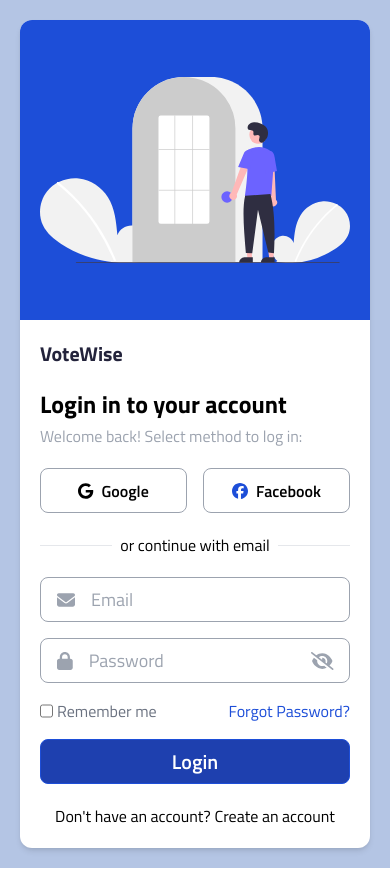
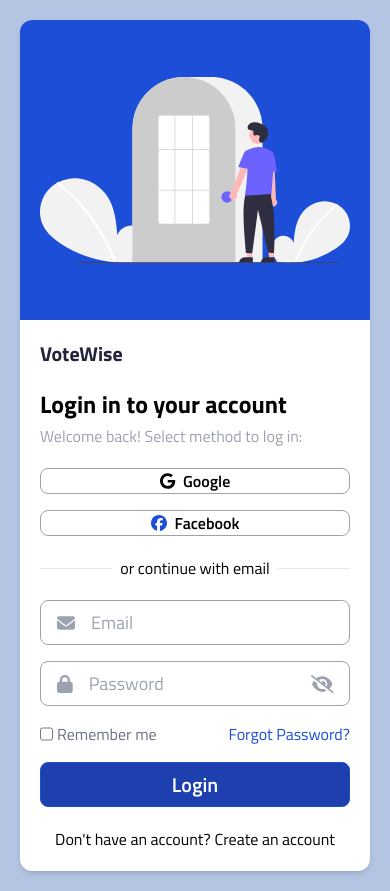
Before and after one commit to jesutobi-world/Voting, a React (Vite) app: page /login in a window 390 px wide. Before the commit the page ends 868 px from the top, so only its background shows below. Built offline with nearby package versions, Linux system fonts and the light colour scheme.

Commit message:
login...

```diff
--- a/src/components/Login.jsx
+++ b/src/components/Login.jsx
@@ -13,7 +13,7 @@ const Login = () => {
             <h1 className='text-2xl font-bold mb-1'>Login in to your account</h1>
             <p className='text-md text-gray-400'>Welcome back! Select method to log in:</p>
           </div>
-          <div className='w-full flex gap-4'>
+          <div className='w-full flex gap-4 flex-col lg:flex-row'>
             <a href="#" className='flex gap-2 items-center border border-solid border-gray-400 flex-1 h-[45px] justify-center rounded-lg'>
               <FontAwesomeIcon icon={fabGoogle} className='' />
               <p className='font-semibold'>Google</p>
```
